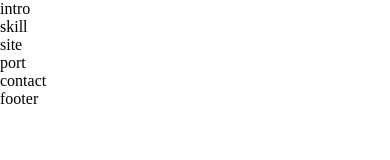
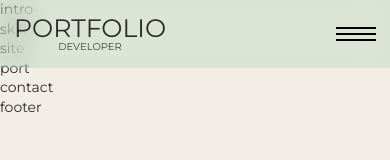
Before and after one commit to leekimleelee/port2024-vite, a website: page src/index.html in a window 390 px wide. Drawn offline with Linux system fonts and the light colour scheme; a small style sheet from the web is missing; a web font is replaced by a local one.

Commit message:
헤더완료

```diff
--- a/src/assets/css/section/header.css
+++ b/src/assets/css/section/header.css
@@ -1 +1,119 @@
-#header {}
+#header {
+    position: fixed;
+    left: 0;
+    top: 0;
+    width: 100%;
+    z-index: 10000;
+}
+.header__inner {
+    display: flex;
+    align-items: center;
+    justify-content: space-between;
+    background-color: rgba(18, 158, 55, 0.1);
+    backdrop-filter: blur(15px);
+    padding: 1rem;
+}
+.header__logo {
+    font-size: 0.9rem;
+    text-align: center;
+    text-transform: uppercase;
+    line-height: 1;
+}
+.header__logo em {
+    font-size: 10px;
+    display: block;
+    color: var(--black200);
+}
+.header__nav li {
+    display: inline;
+}
+.header__nav li a {
+    text-transform: uppercase;
+    font-size: 14px;
+    padding: 14px;
+    position: relative;
+}
+.header__nav li a::before {
+    content: '';
+    width: calc(100% - 28px);
+    height: 1px;
+    background-color: var(--black);
+    position: absolute;
+    left: 14px;
+    bottom: 10px;
+    transform: scaleX(0);
+    transition: all 0.3s;
+}
+.header__nav li a:hover::before {
+    transform: scaleX(1);
+}
+.header__nav__mobile {
+    display: none;
+    width: 40px;
+    height: 40px;
+    cursor: pointer;
+}
+.header__nav__mobile span {
+    display: block;
+    width: 40px;
+    height: 2px;
+    background-color: var(--black);
+    margin-top: 19px;
+    position: relative;
+}
+.header__nav__mobile span::before {
+    content: "";
+    width: 40px;
+    height: 2px;
+    background-color: var(--black);
+    position: absolute;
+    right: 0;
+    top: 6px;
+    transition: width 0.3s;
+}
+.header__nav__mobile span::after {
+    content: "";
+    width: 40px;
+    height: 2px;
+    background-color: var(--black);
+    position: absolute;
+    left: 0;
+    bottom: 6px;
+    transition: width 0.3s;
+}
+@media (max-width: 800px){
+    .header__nav {
+        display: none;
+    }
+    .header__nav.show {
+        display: block;
+    }
+    .header__nav.show ul {
+        display: block;
+        position: absolute;
+        right: 0;
+        top: 68px;
+        background-color: rgba(116,99,99,0.1);
+        backdrop-filter: blur(15px);
+        z-index: 10000;
+        min-width: 150px;
+        padding: 20px 0;
+    }
+    .header__nav.show li {
+        display: block;
+        text-align: right;
+    }
+    .header__nav.show li a {
+        display: inline-block;
+        padding: 10px;
+    }
+    .header__nav.show + .header__nav__mobile span::before {
+        width: 20px;
+    }
+    .header__nav.show + .header__nav__mobile span::after {
+        width: 20px;
+    }
+    .header__nav__mobile {
+        display: block;
+    }
+}
--- /dev/null
+++ b/src/assets/css/setting/set.css
@@ -0,0 +1,46 @@
+:root {
+    --mainEng-font: "Montserrat";
+    --mainKor-font: "nanumSquareNeo";
+    --mainNum-font: "gmarket";
+
+    --mainBg-color: #f3ede8;
+    --subBg100: #cdc0b1;
+    --subBg200: #afa395;
+    --subBg300: #81887c;
+    --subBg400: #afa7a2;
+    --subBg500: #a6afa2;
+
+    --white: #fff;
+    --black: #000;
+    --black100: #2b2b2b;
+    --black200: #434343;
+    --black300: #686868;
+    --black400: #e0e0e0;
+
+
+    font-family: var(--mainEng-font), var(--mainKor-font);
+    font-size: 16px;
+    line-height: 1.5;
+    font-weight: 400;
+
+
+    font-synthesis: none;
+    text-rendering: optimizeLegibility;
+    -webkit-font-smoothing: antialiased;
+    -moz-osx-font-smoothing: grayscale;
+
+
+    -webkit-text-size-adjust: 100%;
+}
+
+@media (max-width: 800px) {
+    :root {
+        font-size: 14px;
+        line-height: 1.4;
+    }
+}
+
+body {
+    color: var(--black100);
+    background-color: var(--mainBg-color);
+}
--- a/src/assets/css/style.css
+++ b/src/assets/css/style.css
@@ -1,8 +1,8 @@
 @charset "UTF-8";
 /* setting */
 @import url(setting/fonts.css);
-@import url(setting/vars.css);
 @import url(setting/reset.css);
+@import url(setting/set.css);
 
 /* section */
 @import url(section/header.css);
--- a/src/assets/js/menu.js
+++ b/src/assets/js/menu.js
@@ -1,3 +1,13 @@
 export function menu() {
-    console.log(menu)
+    const headerToggle = document.getElementById("headerToggle");
+const headerNav = document.querySelector(".header__nav");
+
+if (headerToggle) {
+    headerToggle.addEventListener("click", () => {
+    headerNav.classList.toggle("show");
+    headerToggle.getAttribute("aria-expanded") === "true"
+        ? headerToggle.setAttribute("aria-expanded", "false")
+        : headerToggle.setAttribute("aria-expanded", "true");
+    });
 }
+}
--- a/src/index.html
+++ b/src/index.html
@@ -22,7 +22,32 @@
     </div>
     <!-- //skip -->
     <header id="header" role="banner">
-
+        <div class="header__inner">
+            <div class="header__logo">
+                <h1>
+                <a href="#">portfolio<em>developer</em></a>
+                </h1>
+            </div>
+            <nav class="header__nav" role="navigation" aria-label="메인 메뉴">
+                <ul>
+                    <li><a href="#intro">intro</a></li>
+                    <li><a href="#skill">skill</a></li>
+                    <li><a href="#site">site</a></li>
+                    <li><a href="#port">portfolio</a></li>
+                    <li><a href="#contact">contact</a></li>
+                </ul>
+            </nav>
+            <div
+                class="header__nav__mobile"
+                id="headerToggle"
+                aria-controls="primary-menu"
+                aria-expanded="false"
+                role="button"
+                tabindex="0"
+            >
+                <span></span>
+            </div>
+        </div>
     </header>
     <!-- //header -->
     <main id="main" role="main">
```
